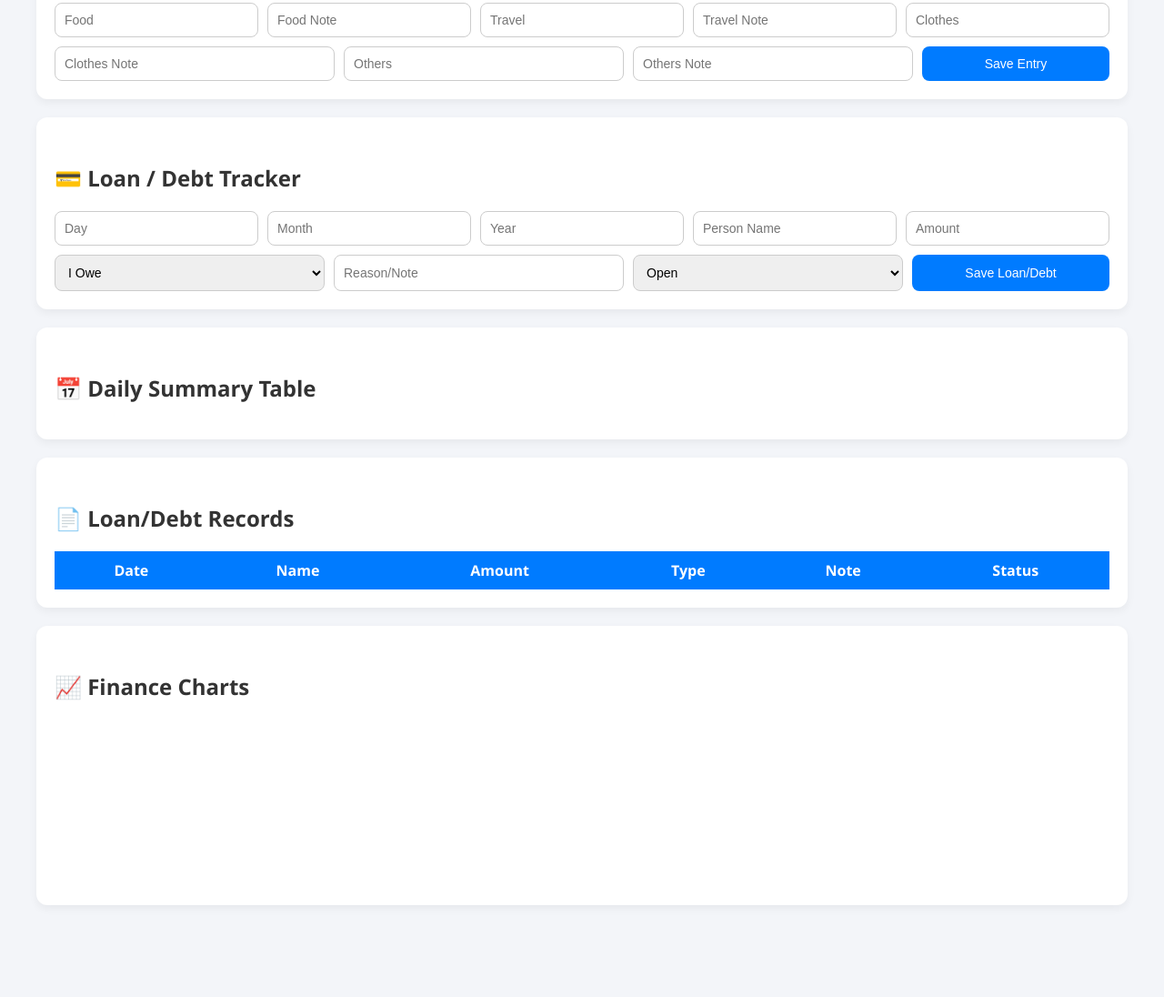
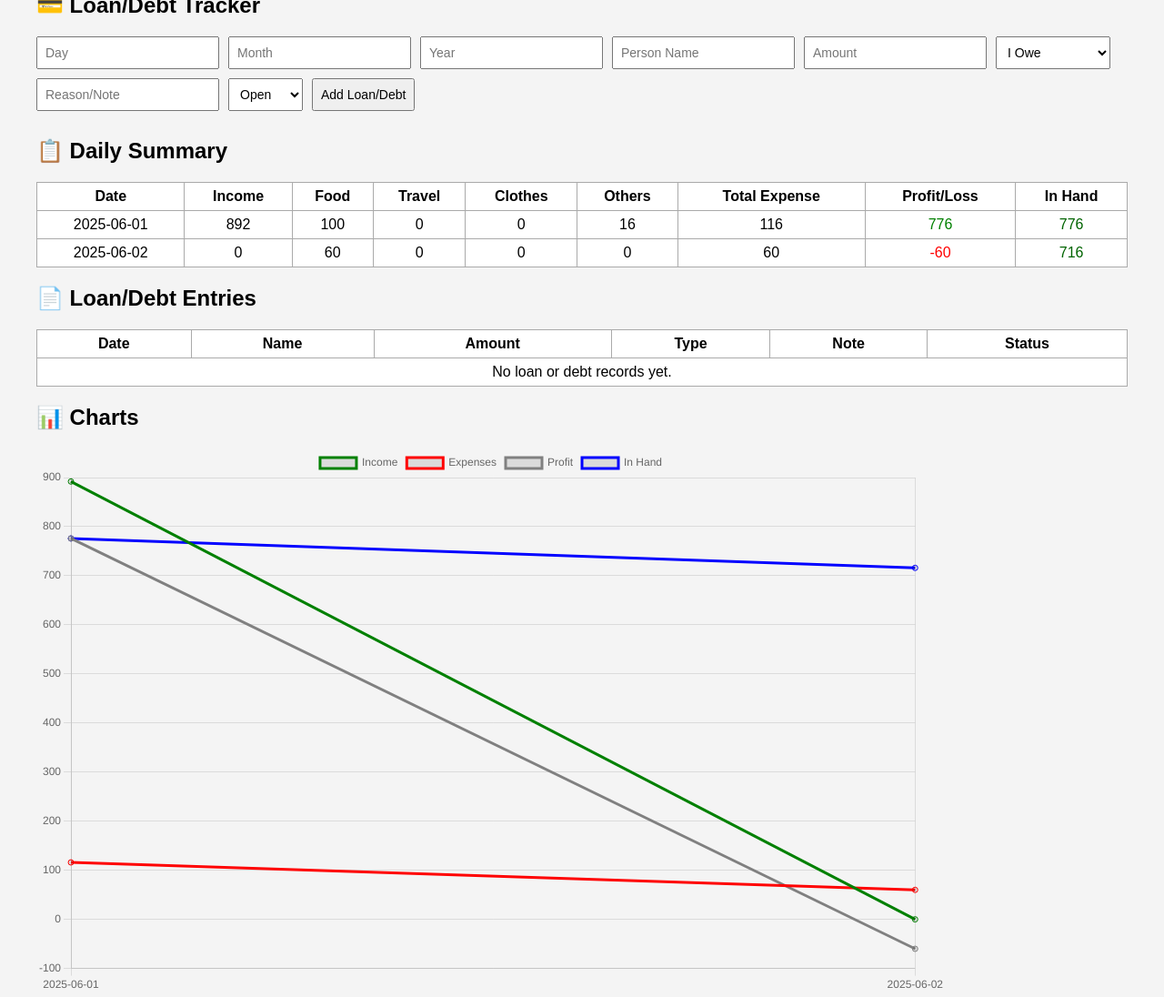
Before and after one commit to PUGHAZH2005/Finance, a plain HTML site: page index.html in a window 1280 px wide. Shown: the part 254-1350 px from the top of the page at 91% size. Before the commit the page ends 1269 px from the top, so only its background shows below. Drawn offline with nearby package versions, Linux system fonts and the light colour scheme.

Commit message:
Update index.html

```diff
--- a/index.html
+++ b/index.html
@@ -1,120 +1,68 @@
 <!DOCTYPE html>
-<html lang="en">
+<html>
   <head>
-    <meta charset="UTF-8" />
     <title>Finance Tracker</title>
-    <meta name="viewport" content="width=device-width, initial-scale=1" />
     <script src="https://cdn.jsdelivr.net/npm/chart.js"></script>
     <style>
       body {
-        font-family: "Segoe UI", Tahoma, sans-serif;
-        background: #f3f5f9;
-        margin: 0;
-        padding: 0;
-      }
-      .container {
+        font-family: Arial;
+        padding: 20px;
+        background: #f4f4f4;
         max-width: 1200px;
         margin: auto;
-        padding: 20px;
-      }
-      h2 {
-        margin-top: 30px;
-        color: #333;
-      }
-      .card {
-        background: white;
-        padding: 20px;
-        margin-top: 20px;
-        border-radius: 12px;
-        box-shadow: 0 4px 10px rgba(0, 0, 0, 0.05);
       }
       form {
+        margin-bottom: 30px;
         display: flex;
         flex-wrap: wrap;
         gap: 10px;
       }
-      input,
-      select,
-      button {
-        padding: 10px;
+      input, select, button {
+        padding: 8px;
         font-size: 14px;
-        border: 1px solid #ccc;
-        border-radius: 8px;
-        flex: 1 1 200px;
-      }
-      button {
-        background: #007bff;
-        color: white;
-        cursor: pointer;
-        border: none;
-        flex: 1 1 120px;
-        transition: background 0.3s;
-      }
-      button:hover {
-        background: #0056b3;
       }
       table {
+        border-collapse: collapse;
         width: 100%;
-        border-collapse: collapse;
-        margin-top: 15px;
+        margin-top: 20px;
+        background: #fff;
       }
-      th,
-      td {
-        padding: 10px;
+      th, td {
+        border: 1px solid #aaa;
+        padding: 6px;
         text-align: center;
       }
-      thead {
-        background: #007bff;
-        color: white;
-      }
-      tbody tr:nth-child(odd) {
-        background: #f9f9f9;
-      }
-      tbody tr:hover {
-        background: #eef;
+      canvas {
+        width: 100%;
+        max-width: 1000px;
+        margin-top: 20px;
       }
       .status {
-        margin-top: 10px;
+        margin: 10px 0;
         color: green;
-        font-weight: bold;
-      }
-      canvas {
-        margin-top: 30px;
-        max-width: 100%;
-      }
-      @media (max-width: 300px) {
-        form {
-          flex-direction: column;
-        }
       }
     </style>
   </head>
   <body>
-    <div class="container">
-      <h1>📊 Personal Finance Tracker</h1>
-
-      <div class="card">
-        <h2>💰 Daily Income & Expenses</h2>
+    <h2>💰 Daily Income & Expense Entry</h2>
     <form id="entryForm">
       <input name="day" type="number" placeholder="Day" required />
       <input name="month" type="number" placeholder="Month" required />
       <input name="year" type="number" placeholder="Year" required />
       <input name="income" type="number" placeholder="Income" />
-          <input name="income_note" type="text" placeholder="Income Source" />
+      <input name="income_note" type="text" placeholder="Income From (e.g. Salary)" />
       <input name="food" type="number" placeholder="Food" />
-          <input name="food_note" type="text" placeholder="Food Note" />
+      <input name="food_note" type="text" placeholder="Where/What?" />
       <input name="travel" type="number" placeholder="Travel" />
-          <input name="travel_note" type="text" placeholder="Travel Note" />
+      <input name="travel_note" type="text" placeholder="Taxi, Train etc." />
       <input name="clothes" type="number" placeholder="Clothes" />
-          <input name="clothes_note" type="text" placeholder="Clothes Note" />
+      <input name="clothes_note" type="text" placeholder="Bought From" />
       <input name="others" type="number" placeholder="Others" />
-          <input name="others_note" type="text" placeholder="Others Note" />
-          <button type="submit">Save Entry</button>
+      <input name="others_note" type="text" placeholder="Explain other spend" />
+      <button type="submit">Submit</button>
     </form>
-      </div>
 
-      <div class="card">
-        <h2>💳 Loan / Debt Tracker</h2>
+    <h2>💳 Loan/Debt Tracker</h2>
     <form id="loanForm">
       <input name="day" type="number" placeholder="Day" required />
       <input name="month" type="number" placeholder="Month" required />
@@ -130,111 +78,169 @@
         <option value="open">Open</option>
         <option value="closed">Closed</option>
       </select>
-          <button type="submit">Save Loan/Debt</button>
+      <button type="submit">Add Loan/Debt</button>
     </form>
-      </div>
 
     <div class="status" id="statusText"></div>
 
-      <div class="card">
-        <h2>📅 Daily Summary Table</h2>
+    <h2>📋 Daily Summary</h2>
     <table id="dataTable">
       <thead></thead>
       <tbody></tbody>
     </table>
-      </div>
 
-      <div class="card">
-        <h2>📄 Loan/Debt Records</h2>
+    <h2>📄 Loan/Debt Entries</h2>
     <table id="loanTable">
       <thead>
         <tr>
-              <th>Date</th>
-              <th>Name</th>
-              <th>Amount</th>
-              <th>Type</th>
-              <th>Note</th>
-              <th>Status</th>
+          <th>Date</th><th>Name</th><th>Amount</th><th>Type</th><th>Note</th><th>Status</th>
         </tr>
       </thead>
       <tbody></tbody>
     </table>
-      </div>
 
-      <div class="card">
-        <h2>📈 Finance Charts</h2>
+    <h2>📊 Charts</h2>
     <canvas id="lineChart"></canvas>
     <canvas id="radarChart"></canvas>
     <canvas id="pieChart"></canvas>
-      </div>
-    </div>
 
     <script>
-     const SCRIPT_URL = "https://script.google.com/macros/s/AKfycbxXuBlGM-dJJxqYdU-4XN35QUcyoGlaw2z3aU8riiaK_yQ81a3D4Sh6198jU0XBvcuJ/exec";
-
       const form = document.getElementById("entryForm");
       const loanForm = document.getElementById("loanForm");
       const statusText = document.getElementById("statusText");
+      let lineChart, pieChart, radarChart;
 
       form.addEventListener("submit", async (e) => {
         e.preventDefault();
         const data = new FormData(form);
         const date = `${data.get("year")}-${data.get("month").padStart(2, "0")}-${data.get("day").padStart(2, "0")}`;
-  const body = {
-    date,
-    income: data.get("income"),
-    income_note: data.get("income_note"),
-    food: data.get("food"),
-    food_note: data.get("food_note"),
-    travel: data.get("travel"),
-    travel_note: data.get("travel_note"),
-    clothes: data.get("clothes"),
-    clothes_note: data.get("clothes_note"),
-    others: data.get("others"),
-    others_note: data.get("others_note")
-  };
-
-  try {
-    await fetch(SCRIPT_URL, {
-      method: "POST",
-      headers: { "Content-Type": "application/json" },
-      body: JSON.stringify(body)
-    });
-    statusText.textContent = "✅ Entry saved!";
+        data.append("date", date);
+        await fetch("/save", { method: "POST", body: new URLSearchParams(data) });
+        statusText.textContent = "✅ Saved!";
         form.reset();
-  } catch (err) {
-    statusText.textContent = "❌ Error saving entry!";
-    console.error(err);
-  }
+        loadData();
       });
 
       loanForm.addEventListener("submit", async (e) => {
         e.preventDefault();
         const data = new FormData(loanForm);
         const date = `${data.get("year")}-${data.get("month").padStart(2, "0")}-${data.get("day").padStart(2, "0")}`;
-  const body = {
-    date,
-    name: data.get("name"),
-    amount: data.get("amount"),
-    type: data.get("type"),
-    note: data.get("note"),
-    status: data.get("status")
-  };
-
-  try {
-    await fetch(`${SCRIPT_URL}?path=loan`, {
-      method: "POST",
-      headers: { "Content-Type": "application/json" },
-      body: JSON.stringify(body)
-    });
+        data.append("date", date);
+        await fetch("/loan", { method: "POST", body: new URLSearchParams(data) });
         statusText.textContent = "✅ Loan/Debt saved!";
         loanForm.reset();
-  } catch (err) {
-    statusText.textContent = "❌ Error saving loan/debt!";
-    console.error(err);
+        loadData();
+      });
+
+      async function loadData() {
+        const financeRes = await fetch("finance_data.csv");
+        const financeText = await financeRes.text();
+        const financeRows = financeText.trim().split("\n").slice(1).map(r => r.split(","));
+
+        let loanRows = [];
+        try {
+          const loanRes = await fetch("loan_debt.csv");
+          if (loanRes.ok) {
+            const loanText = await loanRes.text();
+            loanRows = loanText.trim().split("\n").slice(1).map(r => r.split(","));
+          }
+        } catch {}
+
+        const dates = [], income = [], expenses = [], profit = [], balance = [];
+        const catTotals = { Food: 0, Travel: 0, Clothes: 0, Others: 0 };
+        let running = 0;
+
+        const openLoans = {};
+        loanRows.forEach(([date, name, amount, type, note, status]) => {
+          if (status !== "open") return;
+          const label = `${type === "debt" ? "Debt to" : "Loan from"} ${name}`;
+          openLoans[label] = { amount: parseFloat(amount), startDate: date };
+        });
+
+        const loanHeaders = Object.keys(openLoans);
+        const tableHead = document.querySelector("#dataTable thead");
+        tableHead.innerHTML = `<tr>
+          <th>Date</th><th>Income</th><th>Food</th><th>Travel</th><th>Clothes</th><th>Others</th><th>Total Expense</th><th>Profit/Loss</th><th>In Hand</th>
+          ${loanHeaders.map(h => `<th>${h}</th>`).join("")}
+        </tr>`;
+
+        const tableBody = document.querySelector("#dataTable tbody");
+        tableBody.innerHTML = "";
+        financeRows.sort((a, b) => new Date(a[0]) - new Date(b[0])).forEach(row => {
+          const [date, inc, , food, , travel, , clothes, , others] = row;
+          const incVal = parseFloat(inc)||0, f = parseFloat(food)||0, t = parseFloat(travel)||0;
+          const c = parseFloat(clothes)||0, o = parseFloat(others)||0;
+          const exp = f + t + c + o, prof = incVal - exp;
+          running += prof;
+
+          dates.push(date); income.push(incVal); expenses.push(exp); profit.push(prof); balance.push(running);
+          catTotals.Food += f; catTotals.Travel += t; catTotals.Clothes += c; catTotals.Others += o;
+
+          const loanCells = loanHeaders.map(h =>
+            new Date(date) >= new Date(openLoans[h].startDate) ? `<td>${openLoans[h].amount}</td>` : `<td>0</td>`
+          ).join("");
+
+          tableBody.innerHTML += `<tr>
+            <td>${date}</td><td>${incVal}</td><td>${f}</td><td>${t}</td><td>${c}</td><td>${o}</td>
+            <td>${exp}</td><td style="color:${prof >= 0 ? "green" : "red"}">${prof}</td>
+            <td style="color:${running >= 0 ? "darkgreen" : "darkred"}">${running}</td>
+            ${loanCells}
+          </tr>`;
+        });
+
+        const last = financeRows[financeRows.length - 1];
+        const lastProfit = parseFloat(last[1]) - [3,5,7,9].map(i => parseFloat(last[i]) || 0).reduce((a,b)=>a+b, 0);
+
+        if (lineChart) lineChart.destroy();
+        lineChart = new Chart(document.getElementById("lineChart"), {
+          type: "line",
+          data: {
+            labels: dates,
+            datasets: [
+              { label: "Income", data: income, borderColor: "green", fill: false },
+              { label: "Expenses", data: expenses, borderColor: "red", fill: false },
+              { label: "Profit", data: profit, borderColor: "gray", fill: false },
+              { label: "In Hand", data: balance, borderColor: "blue", fill: false }
+            ]
           }
         });
 
+        if (pieChart) pieChart.destroy();
+        pieChart = new Chart(document.getElementById("pieChart"), {
+          type: "pie",
+          data: {
+            labels: ["Food", "Travel", "Clothes", "Others", "Profit"],
+            datasets: [{
+              data: [parseFloat(last[3]), parseFloat(last[5]), parseFloat(last[7]), parseFloat(last[9]), lastProfit],
+              backgroundColor: ["red", "orange", "purple", "pink", lastProfit >= 0 ? "darkgreen" : "darkred"]
+            }]
+          }
+        });
+
+        if (radarChart) radarChart.destroy();
+        radarChart = new Chart(document.getElementById("radarChart"), {
+          type: "radar",
+          data: {
+            labels: Object.keys(catTotals),
+            datasets: [{
+              label: "Avg Spend",
+              data: Object.values(catTotals).map(v => v / financeRows.length),
+              backgroundColor: "rgba(255,0,0,0.2)",
+              borderColor: "red"
+            }]
+          }
+        });
+
+        // ✅ Update Loan Table (separately)
+        const loanTableBody = document.querySelector("#loanTable tbody");
+        loanTableBody.innerHTML = loanRows.length
+          ? loanRows.map(([d, n, a, t, note, s]) =>
+              `<tr><td>${d}</td><td>${n}</td><td>${a}</td><td>${t === "debt" ? "I Owe" : "They Owe Me"}</td><td>${note}</td><td style="color:${s === "closed" ? "green" : "orange"}">${s}</td></tr>`
+            ).join("")
+          : `<tr><td colspan="6">No loan or debt records yet.</td></tr>`;
+      }
+
+      loadData();
     </script>
   </body>
 </html>
```
Lines whose indentation alone changed are shown as unchanged.
